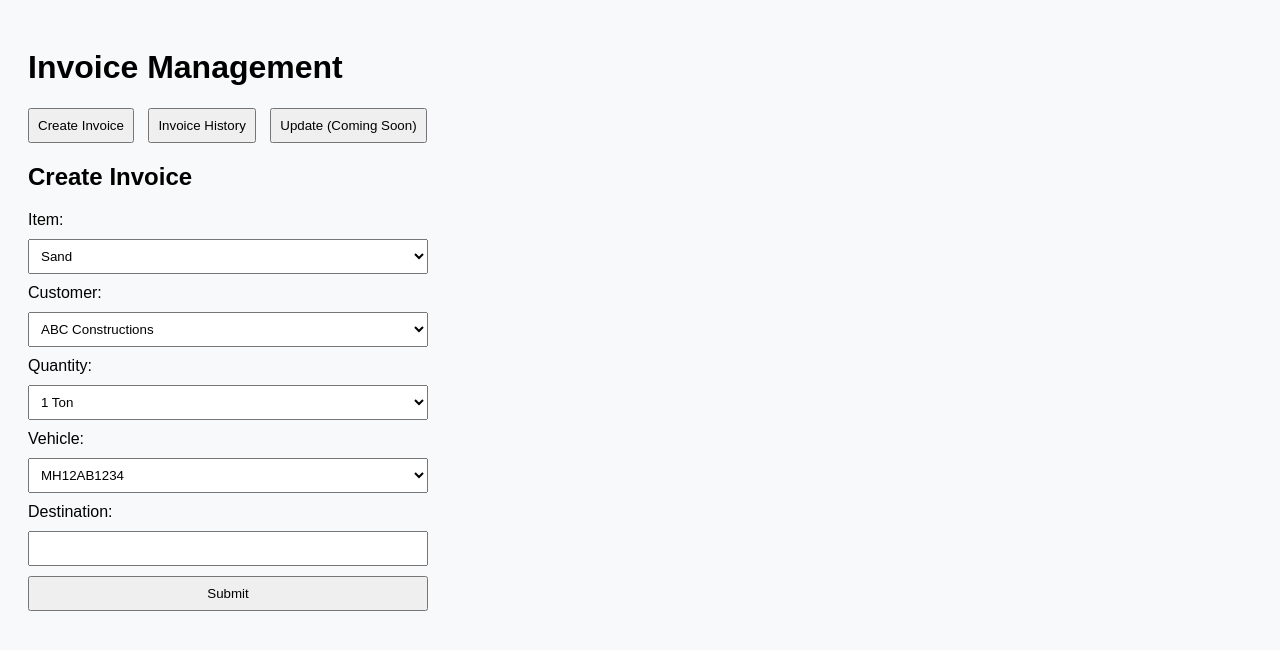
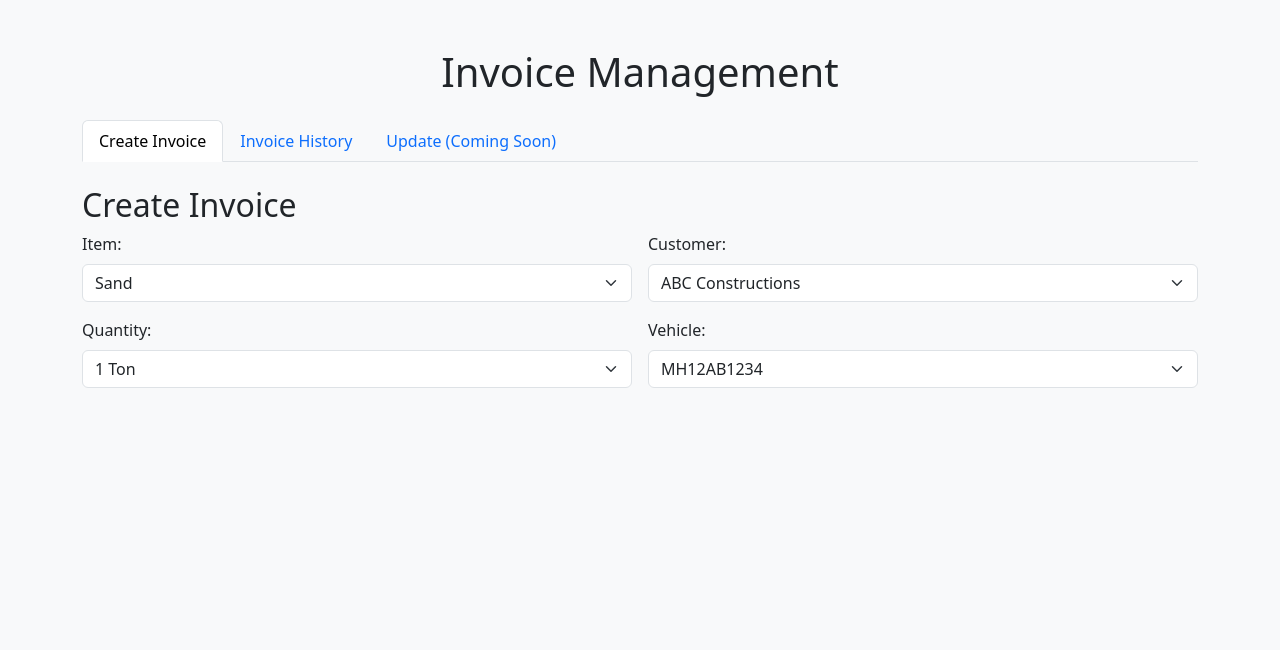
Before and after one commit to sumitpatil9/invoice, a Flask app: page / in a window 1280 px wide. Shown: the top 650 px of the page. Run offline with Flask 3, Linux system fonts and the light colour scheme; data comes from the database, SQL or seed files in the repository.

Commit message:
Update index.html

```diff
--- a/templates/index.html
+++ b/templates/index.html
@@ -3,91 +3,63 @@
 <head>
   <meta charset="UTF-8">
   <title>Invoice App</title>
-  <link rel="stylesheet" href="/static/style.css">
+  <link href="https://cdn.jsdelivr.net/npm/bootstrap@5.3.3/dist/css/bootstrap.min.css" rel="stylesheet">
+  <script src="https://cdn.jsdelivr.net/npm/bootstrap@5.3.3/dist/js/bootstrap.bundle.min.js"></script>
 </head>
-<body>
-  <h1>Invoice Management</h1>
-  <div class="tabs">
-    <button onclick="showTab('create')">Create Invoice</button>
-    <button onclick="showTab('history')">Invoice History</button>
-    <button onclick="showTab('update')">Update (Coming Soon)</button>
-  </div>
+<body class="bg-light">
 
+  <div class="container py-5">
+    <h1 class="text-center mb-4">Invoice Management</h1>
+
+    <!-- Tabs -->
+    <ul class="nav nav-tabs mb-4" id="invoiceTabs">
+      <li class="nav-item">
+        <button class="nav-link active" onclick="showTab('create')">Create Invoice</button>
+      </li>
+      <li class="nav-item">
+        <button class="nav-link" onclick="showTab('history')">Invoice History</button>
+      </li>
+      <li class="nav-item">
+        <button class="nav-link" onclick="showTab('update')">Update (Coming Soon)</button>
+      </li>
+    </ul>
+
+    <!-- Create Invoice Tab -->
     <div id="create" class="tab">
       <h2>Create Invoice</h2>
-    <form id="invoiceForm">
-      <label>Item:</label>
-      <select name="item_id">
+      <form id="invoiceForm" class="row g-3">
+
+        <div class="col-md-6">
+          <label class="form-label">Item:</label>
+          <select name="item_id" class="form-select">
             {% for item in items %}
               <option value="{{ item.id }}">{{ item.name }}</option>
             {% endfor %}
           </select>
+        </div>
 
-      <label>Customer:</label>
-      <select name="customer_id">
+        <div class="col-md-6">
+          <label class="form-label">Customer:</label>
+          <select name="customer_id" class="form-select">
             {% for c in customers %}
               <option value="{{ c.id }}">{{ c.name }}</option>
             {% endfor %}
           </select>
+        </div>
 
-      <label>Quantity:</label>
-      <select name="quantity_id">
+        <div class="col-md-6">
+          <label class="form-label">Quantity:</label>
+          <select name="quantity_id" class="form-select">
             {% for q in quantities %}
               <option value="{{ q.id }}">{{ q.value }}</option>
             {% endfor %}
           </select>
+        </div>
 
-      <label>Vehicle:</label>
-      <select name="vehicle_id">
+        <div class="col-md-6">
+          <label class="form-label">Vehicle:</label>
+          <select name="vehicle_id" class="form-select">
             {% for v in vehicles %}
               <option value="{{ v.id }}">{{ v.number }}</option>
             {% endfor %}
-      </select>
-
-      <label>Destination:</label>
-      <input name="destination" required>
-
-      <button type="submit">Submit</button>
-    </form>
-  </div>
-
-  <div id="history" class="tab" style="display:none;">
-    <h2>Invoice History (Last 3 days)</h2>
-    <div id="historyList">Loading...</div>
-  </div>
-
-  <div id="update" class="tab" style="display:none;">
-    <p>Coming soon...</p>
-  </div>
-
-  <script>
-    function showTab(tab) {
-      document.querySelectorAll('.tab').forEach(el => el.style.display = 'none');
-      document.getElementById(tab).style.display = 'block';
-      if (tab === 'history') fetchHistory();
-    }
-
-    document.getElementById('invoiceForm').onsubmit = async (e) => {
-      e.preventDefault();
-      const data = Object.fromEntries(new FormData(e.target).entries());
-      const res = await fetch('/create_invoice', {
-        method: 'POST',
-        headers: { 'Content-Type': 'application/json' },
-        body: JSON.stringify(data)
-      });
-      const result = await res.json();
-      alert('Invoice Created!');
-      e.target.reset();
-    };
-
-    async function fetchHistory() {
-      const res = await fetch('/invoice_history');
-      const list = await res.json();
-      const el = document.getElementById('historyList');
-      el.innerHTML = list.map(i =>
-        `<div>Invoice #${i.id} | ${i.date} ${i.time} | ${i.item}, ${i.quantity}, ${i.customer}, ${i.vehicle} → ${i.destination}</div>`
-      ).join('');
-    }
-  </script>
-</body>
-</html>
+          </
```
Lines whose indentation alone changed are shown as unchanged.
